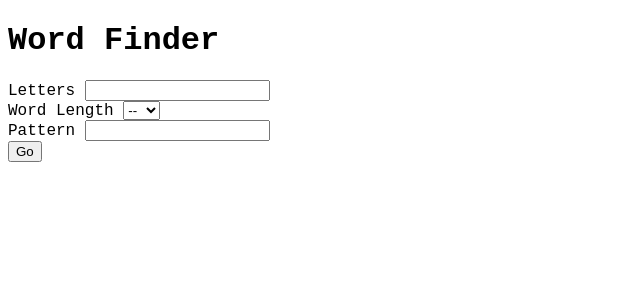
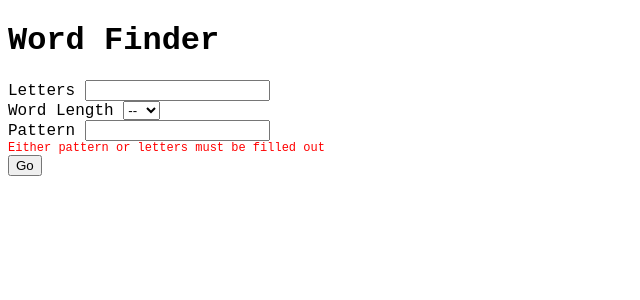
Before and after one commit to carter-vanekeren/wordfinder, a Flask app: page / in a window 1280 px wide. Shown: the part 86-386 px from the top of the page, without its empty margins (0-640 px from the left). Run offline with Flask 2, Linux system fonts and the light colour scheme; some libraries are stand-ins or nearby versions.

Commit message:
Add pattern matching functionality

```diff
--- a/app.py
+++ b/app.py
@@ -4,13 +4,14 @@ import itertools
 from flask_wtf.csrf import CSRFProtect
 from flask_wtf import FlaskForm
 from wtforms import StringField, SubmitField, SelectField
-from wtforms.validators import Optional, Regexp
+from wtforms.validators import Optional, Regexp, ValidationError
 import re
+from flask_wtf.form import Form
 
 class WordForm(FlaskForm):
-    avail_letters = StringField("Letters", validators= [
-        Regexp(r'^[a-z]+$', message="must contain letters only")
-    ])
+    invalid = False
+    avail_letters = StringField("Letters", validators=[Regexp(r'^[a-z]+$', message="Must contain letters only"),Optional()])
+
     word_length = SelectField(
         "Word Length",
         choices= [(i,i) for i in range(3,11)] + [(0, "--")],
@@ -18,9 +19,22 @@ class WordForm(FlaskForm):
         coerce=int
     )
     pattern = StringField("Pattern", validators=[
-        Regexp(r'^[a-z.]+$', message="must contain only letters and periods")
+        Regexp(r'^[a-z.]+$', message="Must contain only letters and periods"),
+        Optional(),
     ])
     submit = SubmitField("Go")
+    def validate(self):
+        if not Form.validate(self):
+            print('Default validation failed')
+            self.invalid = False
+            return False
+        else:
+            if not self.pattern.data and not self.avail_letters.data:
+                self.invalid = True
+                return False
+            else:
+                self.invalid = False
+                return True
 
 csrf = CSRFProtect()
 app = Flask(__name__)
@@ -38,13 +52,16 @@ def index():
 def letters_2_words():
 
     form = WordForm()
-    if form.validate_on_submit():
-        letters = form.avail_letters.data
-        length = form.word_length.data
-        pattern = form.pattern.data
-        print(pattern)
-    else:
-        return render_template("index.html", form=form)
+    if form.is_submitted():
+        if (form.validate()):
+            if form.avail_letters.data:
+                letters = form.avail_letters.data
+            else:
+                letters = ''
+            length = form.word_length.data
+            pattern = '^(' + form.pattern.data + ')'
+        else:
+            return render_template("index.html", form=form)
 
     with open('sowpods.txt') as f:
         good_words = set(x.strip().lower() for x in f.readlines())
@@ -52,19 +69,41 @@ def letters_2_words():
     word_set = set()
     if length > 0:
         temp = set()
-        for word in itertools.permutations(letters, length):
-            w = "".join(word)
-            if w in good_words:
-                temp.add(w)
-        word_set = sorted(temp)
+        if not letters == '':
+            for word in itertools.permutations(letters, length):
+                w = "".join(word)
+                if w in good_words:
+                    if pattern:
+                        if bool(re.match(pattern, w)):
+                                temp.add(w)
+                    else:
+                        temp.add(w)
+            word_set = sorted(temp)
+        else:
+            for w in good_words:
+                if pattern:
+                    if bool(re.match(pattern, w)) and len(w) == length:
+                        temp.add(w)
+            word_set = sorted(temp)
     else:
         temp = set()
         temp2 = set()
-        for l in range(3,len(letters)+1):
-            for word in itertools.permutations(letters, l):
-                w = "".join(word)
-                if w in good_words:
-                    temp.add(w)
+        if letters == '':
+            for w in good_words:
+                if pattern:
+                    if bool(re.match(pattern, w)) and len(w) == length:
+                        temp.add(w)
+            word_set = sorted(temp)
+        else:
+            for l in range(3,len(letters)+1):
+                for word in itertools.permutations(letters, l):
+                    w = "".join(word)
+                    if w in good_words:
+                        if pattern:
+                            if bool(re.match(pattern, w)):
+                                temp.add(w)
+                        else:
+                            temp.add(w)
         temp2 = sorted(temp)
         word_set = sorted(temp2, key=len)
 
--- a/templates/index.html
+++ b/templates/index.html
@@ -10,6 +10,16 @@
         <br />
         {{render_field(form.pattern)}}
         <br />
+        <script>
+            if (form.invalid) {
+                document.getElementById('#invalid').style.display = 'block';
+            } else {
+                document.getElementById('#invalid').style.display = 'none';
+            }
+
+        </script>
+        <span id="invalid" class="error">Either pattern or letters must be filled out</span>
+        <br />
         {{form.submit()}}
     </form>
 {% endblock %}
```
